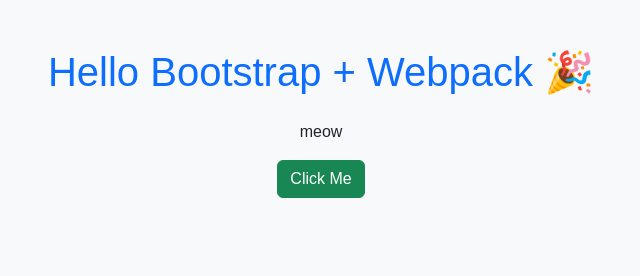
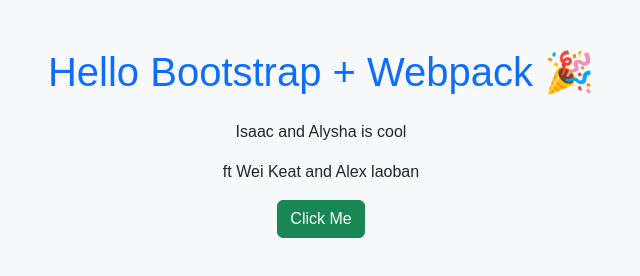
Before and after one commit to LeeIsaac1201/webpack, a website built with webpack: page src/index.html in a window 1280 px wide. Shown: the whole page, without its empty margins (319-959 px from the left). Built offline with nearby package versions, Linux system fonts and the light colour scheme.

Commit message:
Add texts

```diff
--- a/src/index.html
+++ b/src/index.html
@@ -7,7 +7,8 @@
   <body class="p-5">
     <div class="container text-center">
       <h1 class="mb-4 text-primary">Hello Bootstrap + Webpack 🎉</h1>
-      <p>meow</p>
+      <p>Isaac and Alysha is cool</p>
+      <p>ft Wei Keat and Alex laoban</p>
       <button id="btn" class="btn btn-success">Click Me</button>
     </div>
   </body>
```
